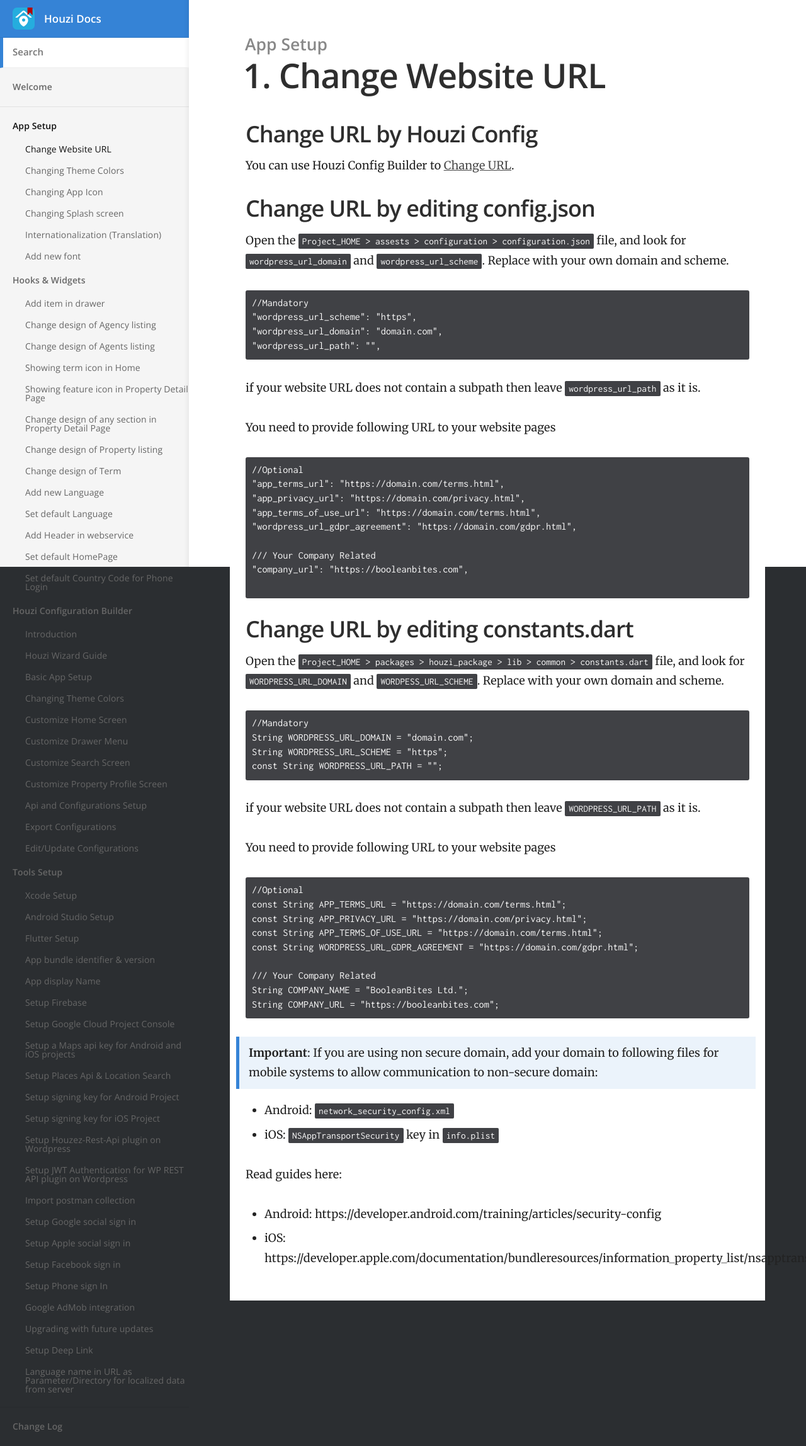
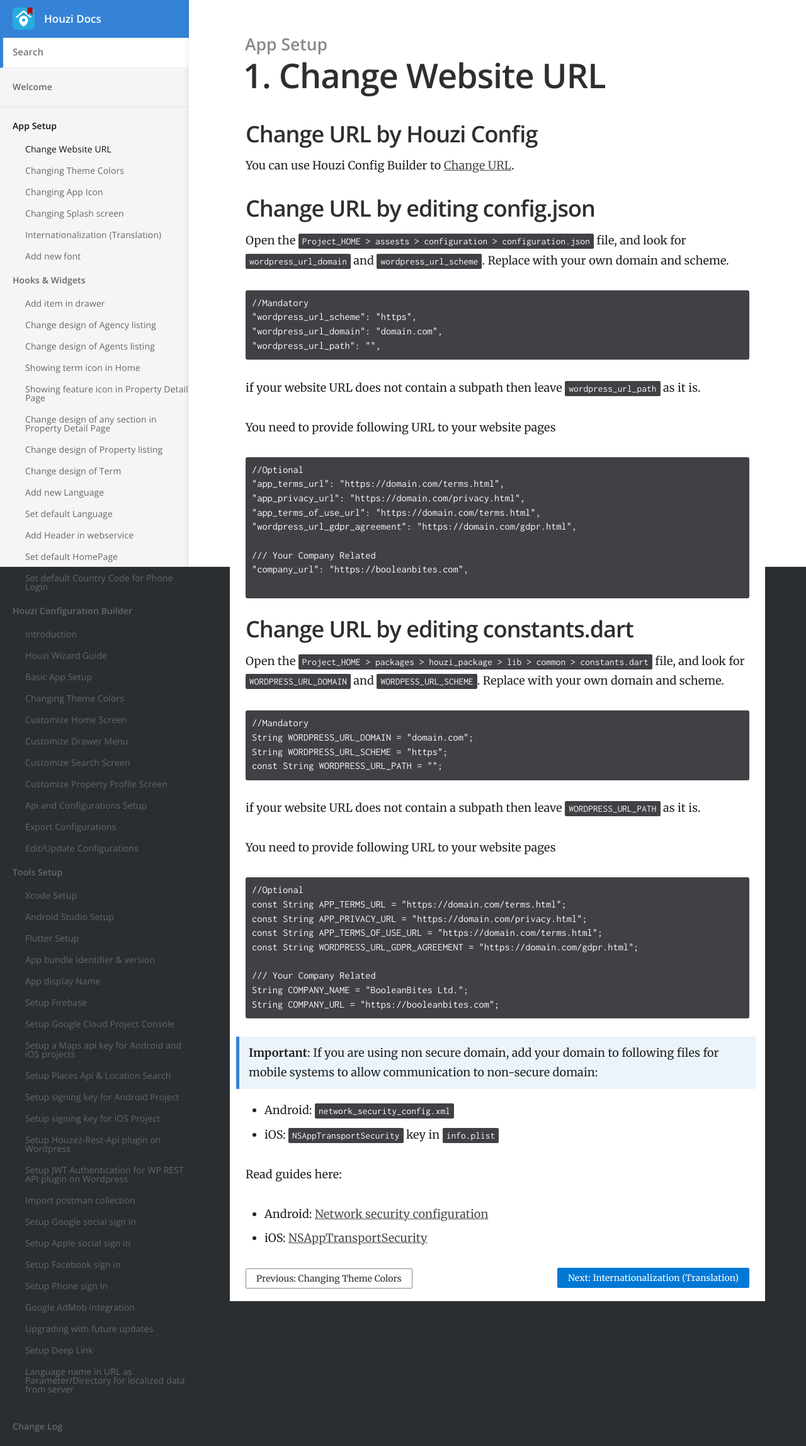
Before and after one commit to booleanbites/houzi-doc, a Jekyll site: the page built from _docs/app-setup/change_url.md, in a window 1280 px wide. Shown: the whole page at 63% size. Built offline with Jekyll 4.4.1, drawn with Linux system fonts in a browser that asks for light colours.

Commit message:
add prev-next buttons

```diff
--- a/_docs/app-setup/change_url.md
+++ b/_docs/app-setup/change_url.md
@@ -67,5 +67,5 @@ String COMPANY_URL = "https://booleanbites.com";
 
 Read guides here:
 
-- Android: https://developer.android.com/training/articles/security-config
-- iOS: https://developer.apple.com/documentation/bundleresources/information_property_list/nsapptransportsecurity
+- Android: [Network security configuration](https://developer.android.com/training/articles/security-config)
+- iOS: [NSAppTransportSecurity](https://developer.apple.com/documentation/bundleresources/information_property_list/nsapptransportsecurity)
--- a/_layouts/default.html
+++ b/_layouts/default.html
@@ -76,7 +76,17 @@
 			</div>
 			<article class="content">
 				{{ content }}
+
+				{% if page.previous %}
+				<a class="doc-prev-btn" href="{{ page.previous.url }}">Previous: {{ page.previous.title }}</a>
+		  		{% endif %}
+
+				{% if page.next %}
+  					<a class="doc-next-btn float-right" href="{{ page.next.url }}">Next: {{ page.next.title }}</a>
+				{% endif %}
+
 			</article>
+
 		</section>
 
 		<script>
--- a/css/main.scss
+++ b/css/main.scss
@@ -22,6 +22,59 @@ $space: 20px;
 
 $mobile-break: 700px;
 $full-width-break: $nav-width + ($space * 4) + $content-max-width;
+.float-right{
+    float:right;
+}
+
+.right-space{
+    padding-right:10px;
+}
+
+.doc-next-btn {
+    display: inline-block;
+    outline: 0;
+    text-align: center;
+    cursor: pointer;
+    padding: 0px 16px;
+    border-radius: 2px;
+    min-width: 80px;
+    height: 32px;
+    background-color: rgb(0, 120, 212);
+    color: rgb(255, 255, 255);
+    font-size: 14px;
+    font-weight: 400;
+    box-sizing: border-box;
+    text-decoration: none;
+    border: 1px solid rgb(0, 120, 212);
+    :hover {
+        background-color: rgb(16, 110, 190);
+        border: 1px solid rgb(16, 110, 190);
+    }
+
+}
+.doc-prev-btn {
+
+    display: inline-block;
+    outline: 0;
+    text-align: center;
+    cursor: pointer;
+    padding: 0px 16px;
+    border-radius: 2px;
+    min-width: 80px;
+    height: 32px;
+    background-color: rgb(255, 255, 255);
+    color: rgb(50, 49, 48);
+    font-size: 14px;
+    font-weight: 400;
+    box-sizing: border-box;
+    text-decoration: none;
+    border: 1px solid rgb(138, 136, 134);
+    :hover {
+        background-color: rgb(243, 242, 241);
+        color: rgb(32, 31, 30);
+    }
+
+}
 
 @import "mixins";
 @import "normalize";
```
